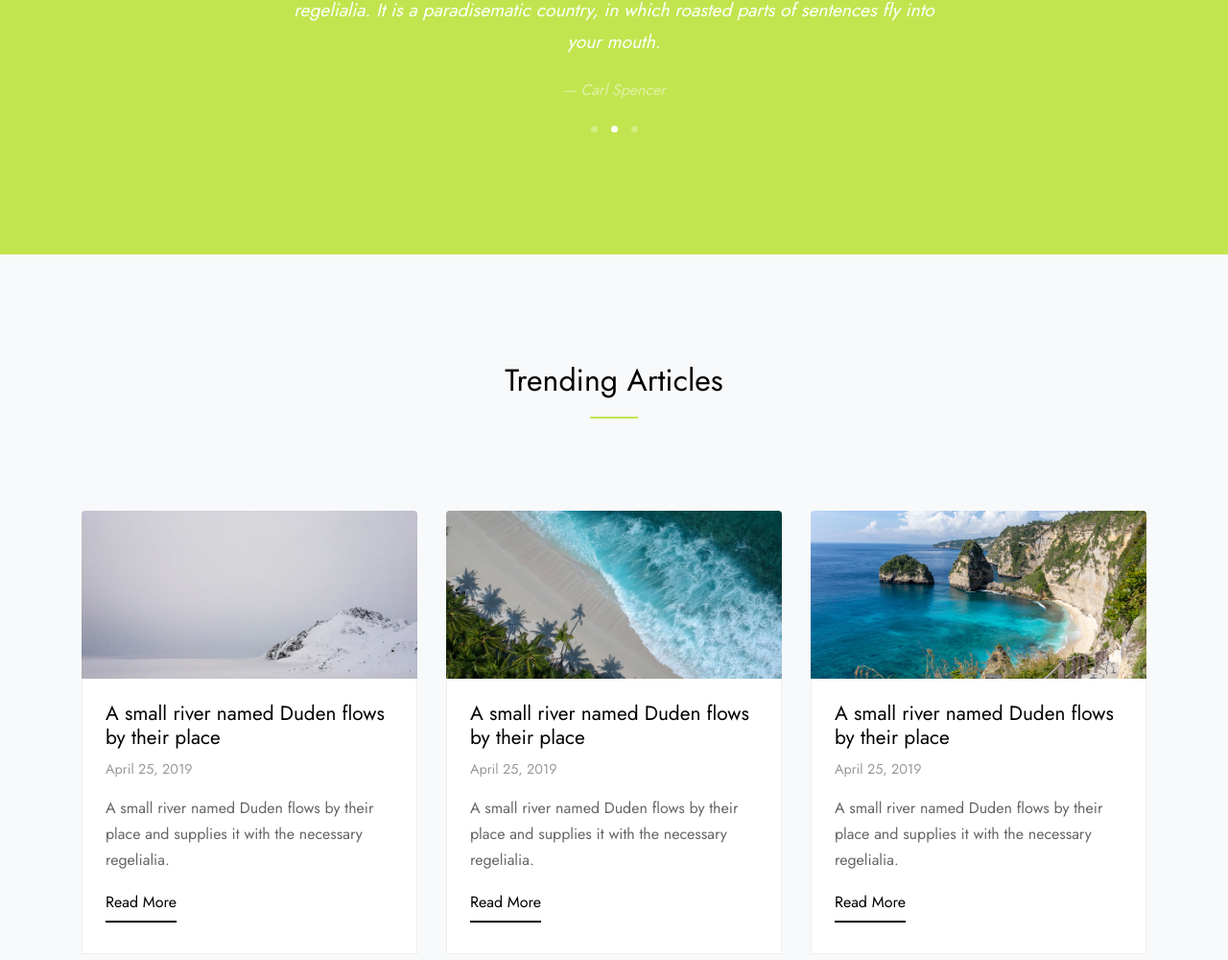
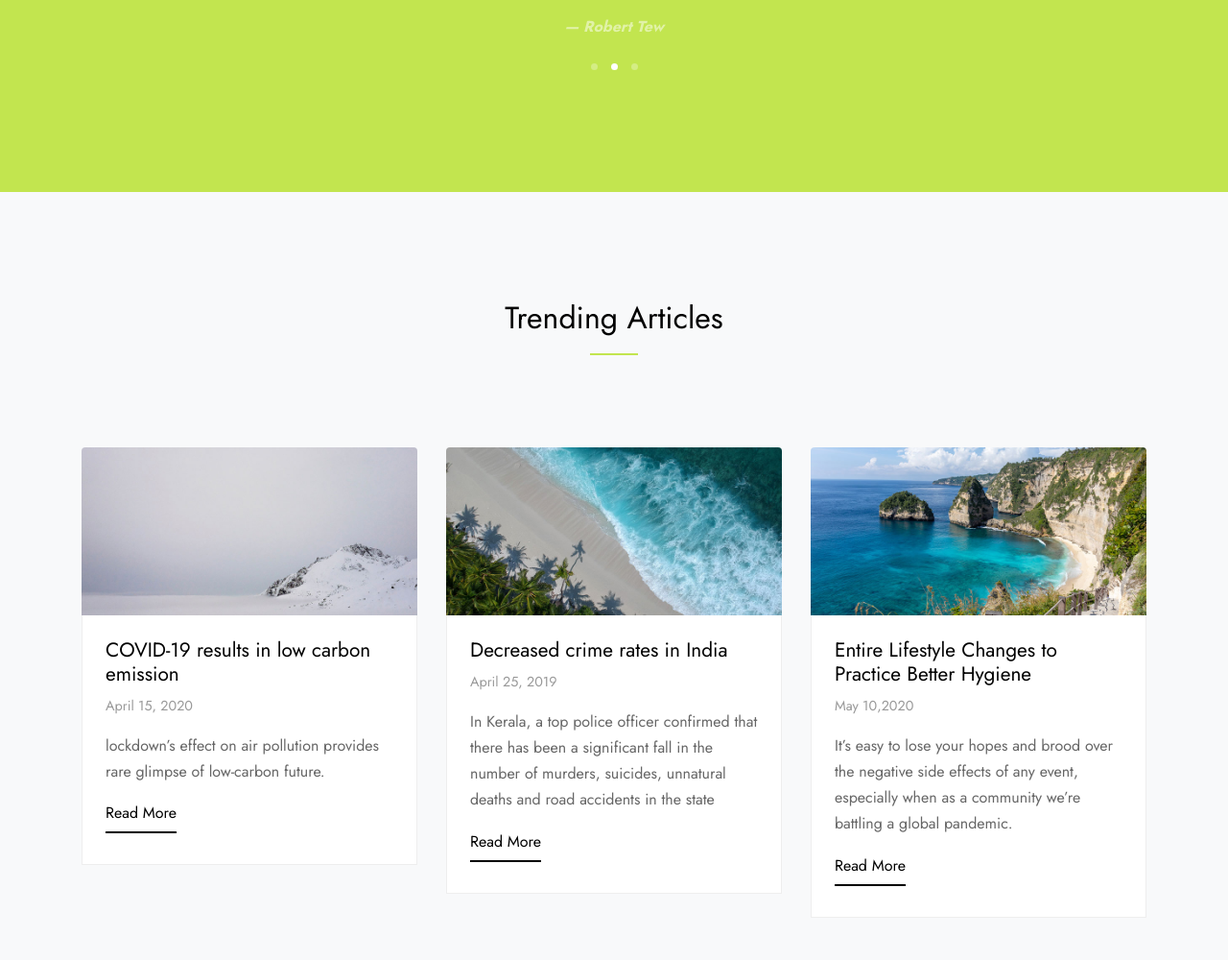
Before and after one commit to Anmolreshi/team1, a plain HTML site: page index.html in a window 1280 px wide. Shown: the part 4456-5456 px from the top of the page at 96% size. Drawn offline with Linux system fonts and the light colour scheme; files whose address does not match are found by name.

Commit message:
Update index.html

```diff
--- a/index.html
+++ b/index.html
@@ -329,20 +329,20 @@
         <div class="owl-carousel slide-one-item">
           <div class="slide">
             <blockquote>
-              <p>Far far away, behind the word mountains, far from the countries Vokalia and Consonantia, there live the blind texts. Separated they live in Bookmarksgrove right at the coast of the Semantics, a large language ocean.</p>
-              <p><cite>&mdash; Jean Smith</cite></p>
+              <p>Virus May Be Invisible Enemy but Our Corona Warriors Are Invincible</p>
+              <p><b><cite>&mdash; Narendra Modi</cite></b></p>
             </blockquote>
           </div>
           <div class="slide">
             <blockquote>
-              <p>A small river named Duden flows by their place and supplies it with the necessary regelialia. It is a paradisematic country, in which roasted parts of sentences fly into your mouth.</p>
-              <p><cite>&mdash; Carl Spencer</cite></p>
+              <p>Trust yourself. You’ve survived a lot and you’ll survive whatever is coming </p>
+              <p><b><cite>&mdash; Robert Tew</cite></b></p>
             </blockquote>
           </div>
           <div class="slide">
             <blockquote>
-              <p>Even the all-powerful Pointing has no control about the blind texts it is an almost unorthographic life One day however a small line of blind text by the name of Lorem Ipsum decided to leave for the far World of Grammar.</p>
-              <p><cite>&mdash; Ryan Peters</cite></p>
+              <p> Taking care if yourself doesn’t mean me first, it means me too .</p>
+              <p><b><cite>&mdash; L.R Knost</cite></b></p>
             </blockquote>
           </div>
         </div>
@@ -360,36 +360,42 @@
 
           <div class="col-md-6 mb-5 mb-lg-0 col-lg-4">
             <div class="blog_entry">
-              <a href="single.html"><img src="images/blog_1.jpg" alt="Image" class="img-fluid"></a>
+              <a href="https://theconversation.com/coronavirus-lockdowns-effect-on-air-pollution-provides-rare-glimpse-of-low-carbon-future-134685"><img src="images/blog_1.jpg" alt="Image" class="img-fluid"></a>
               <div class="p-4 bg-white">
-                <h3><a href="single.html">A small river named Duden flows by their place</a></h3>
-                <span class="date">April 25, 2019</span>
-                <p>A small river named Duden flows by their place and supplies it with the necessary regelialia.</p>
-                <p class="more"><a href="single.html">Read More</a></p>
+                <h3><a href="https://theconversation.com/coronavirus-lockdowns-effect-on-air-pollution-provides-rare-glimpse-of-low-carbon-future-134685">
+                  COVID-19 results in low carbon emission</a></h3>
+                <span class="date">April 15, 2020</span>
+                <p>lockdown’s effect on air pollution provides rare glimpse of low-carbon future.</p>
+                <p class="more"><a href="https://theconversation.com/coronavirus-lockdowns-effect-on-air-pollution-provides-rare-glimpse-of-low-carbon-future-134685">Read More</a></p>
               </div>
             </div>
           </div>
 
           <div class="col-md-6 mb-5 mb-lg-0 col-lg-4">
             <div class="blog_entry">
-              <a href="single.html"><img src="images/blog_2.jpg" alt="Image" class="img-fluid"></a>
+              <a href="https://indianexpress.com/article/india/coronavirus-covid-19-crime-rate-road-accidents-suicides-6386519/">
+                <img src="images/blog_2.jpg" alt="Image" class="img-fluid"></a>
               <div class="p-4 bg-white">
-                <h3><a href="single.html">A small river named Duden flows by their place</a></h3>
+                <h3><a href="https://indianexpress.com/article/india/coronavirus-covid-19-crime-rate-road-accidents-suicides-6386519/">Decreased crime rates in India</a></h3>
                 <span class="date">April 25, 2019</span>
-                <p>A small river named Duden flows by their place and supplies it with the necessary regelialia.</p>
-                <p class="more"><a href="single.html">Read More</a></p>
+                <p>In Kerala, a top police officer confirmed that there has been a significant fall in the number of murders, suicides,
+                  unnatural deaths and road accidents in the state</p>
+                <p class="more"><a href="https://indianexpress.com/article/india/coronavirus-covid-19-crime-rate-road-accidents-suicides-6386519/">Read More</a></p>
               </div>
             </div>
           </div>
 
           <div class="col-md-6 mb-5 mb-lg-0 col-lg-4">
             <div class="blog_entry">
-              <a href="single.html"><img src="images/blog_3.jpg" alt="Image" class="img-fluid"></a>
+              <a href="https://surveysparrow.com/blog/positive-impacts-to-look-forward-to-post-covid-19-pandemic/"><img src="images/blog_3.jpg" alt="Image"
+                                                                                                                        class="img-fluid"></a>
               <div class="p-4 bg-white">
-                <h3><a href="single.html">A small river named Duden flows by their place</a></h3>
-                <span class="date">April 25, 2019</span>
-                <p>A small river named Duden flows by their place and supplies it with the necessary regelialia.</p>
-                <p class="more"><a href="single.html">Read More</a></p>
+                <h3><a href="https://surveysparrow.com/blog/positive-impacts-to-look-forward-to-post-covid-19-pandemic/">Entire Lifestyle Changes to Practice Better
+                                               Hygiene</a></h3>
+                <span class="date">May 10,2020</span>
+                <p>It’s easy to lose your hopes and brood over the negative side effects of any event, especially when as a community we’re battling a global pandemic.</p>
+
+                <p class="more"><a href="https://surveysparrow.com/blog/positive-impacts-to-look-forward-to-post-covid-19-pandemic/">Read More</a></p>
               </div>
             </div>
           </div>
```
